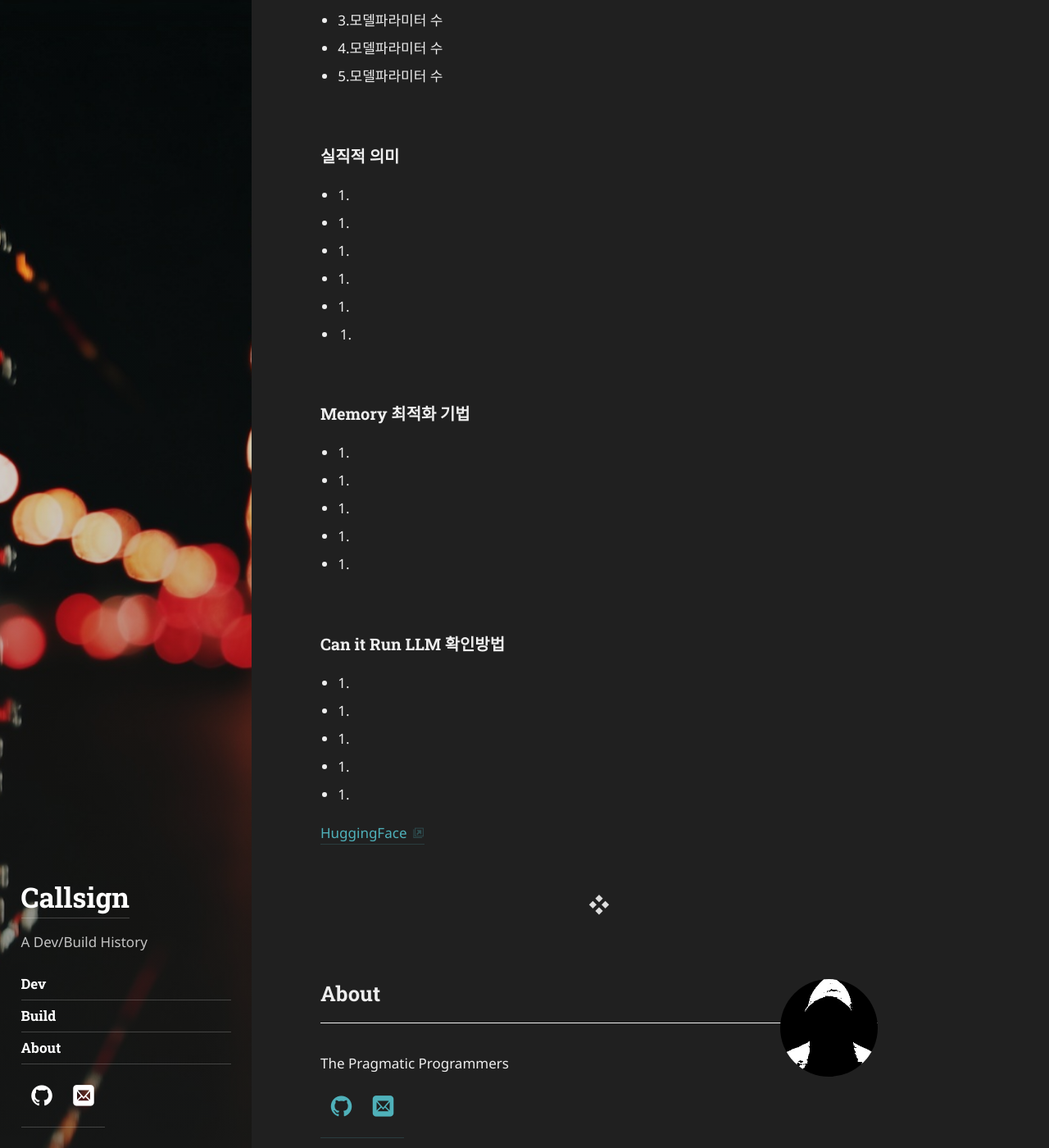
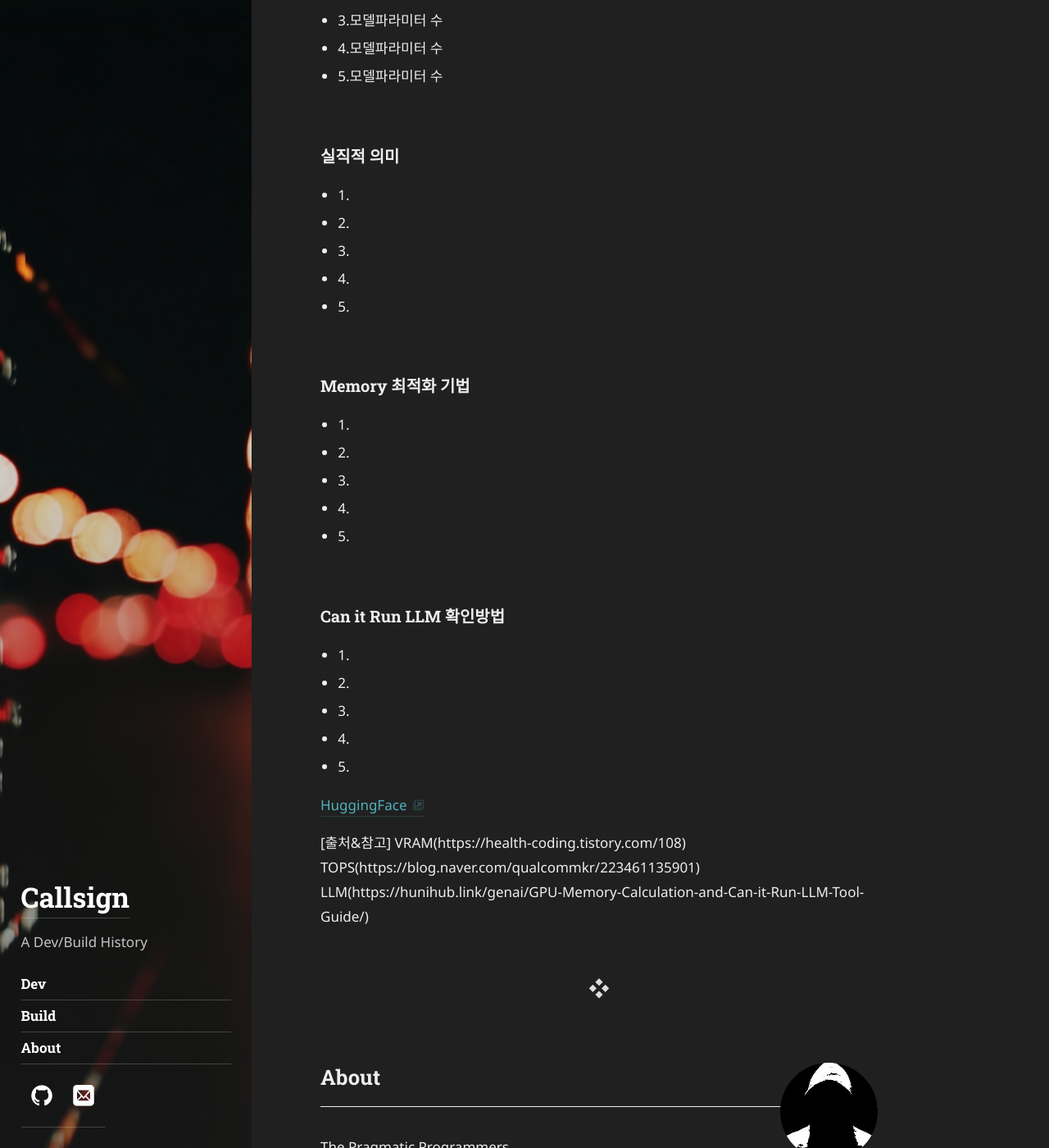
Before and after one commit to callsign88/callsign88.github.io, a Jekyll site: the page built from _posts/2017-06-21-related-projects-and-data-tables.md, in a window 1280 px wide and 1400 px high, scrolled down 1761 px. Shown: the whole window at 82% size. Built offline with Jekyll 4.4.1, drawn with Linux system fonts in a browser that asks for light colours; some web fonts are replaced.

Commit message:
Update: Refine post list numbering and add reference links

```diff
--- a/_posts/2017-06-21-related-projects-and-data-tables.md
+++ b/_posts/2017-06-21-related-projects-and-data-tables.md
@@ -70,25 +70,30 @@ OverHead
 
 ### 실직적 의미
 * 1.
-* 1.
-* 1.
-* 1.
-* 1.
-* 1.
+* 2.
+* 3.
+* 4.
+* 5.
+
 
 ### Memory 최적화 기법
 * 1.
-* 1.
-* 1.
-* 1.
-* 1.
+* 2.
+* 3.
+* 4.
+* 5.
 
 ### Can it Run LLM  확인방법
 * 1.
-* 1.
-* 1.
-* 1.
-* 1.
+* 2.
+* 3.
+* 4.
+* 5.
 
 
 [HuggingFace](https://huggingface.co/spaces/Vokturz/can-it-run-llm)
+
+[출처&참고]
+VRAM(https://health-coding.tistory.com/108)
+TOPS(https://blog.naver.com/qualcommkr/223461135901)
+LLM(https://hunihub.link/genai/GPU-Memory-Calculation-and-Can-it-Run-LLM-Tool-Guide/)
```
Also changed, not shown: CHANGELOG.md.
